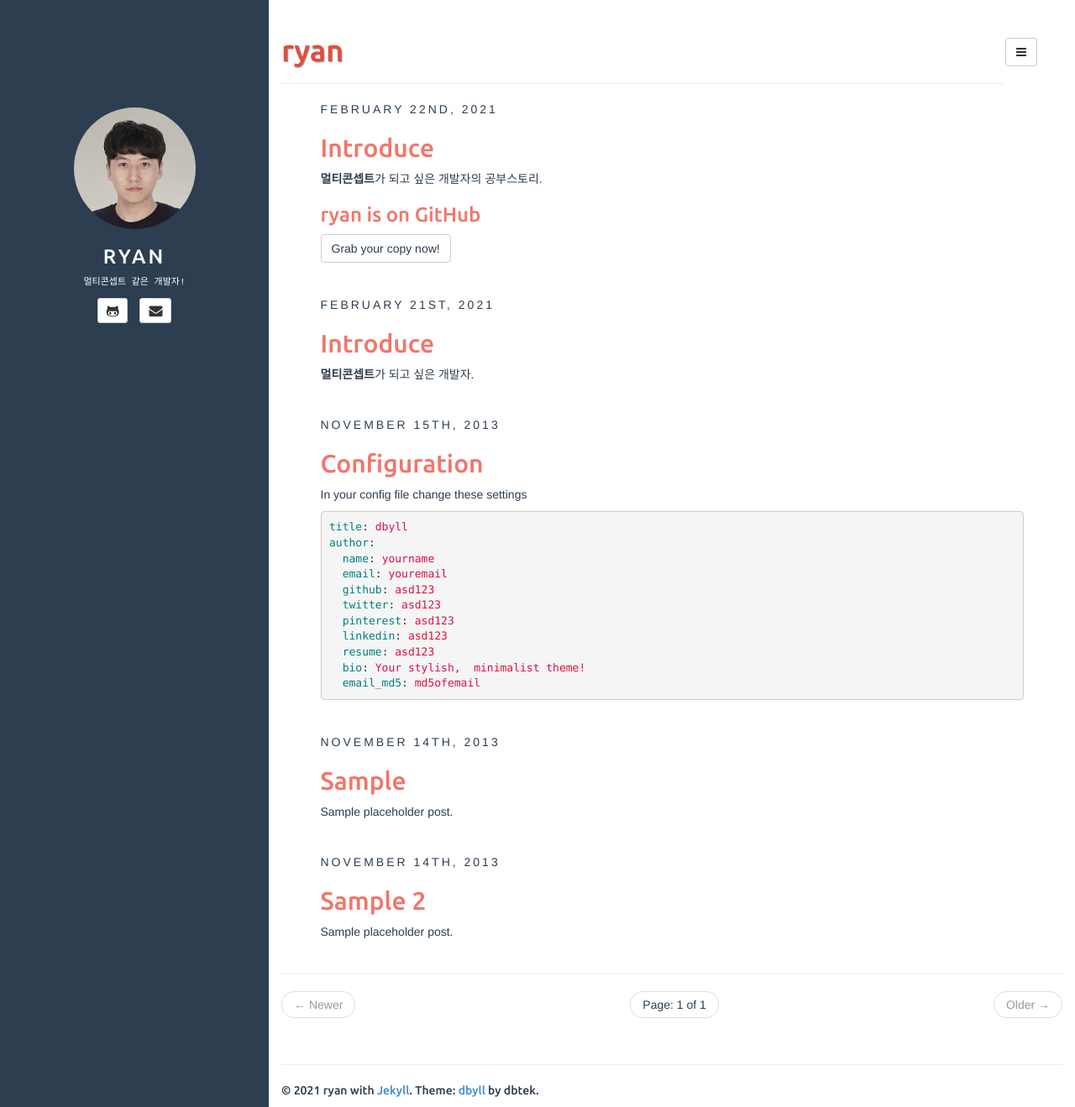
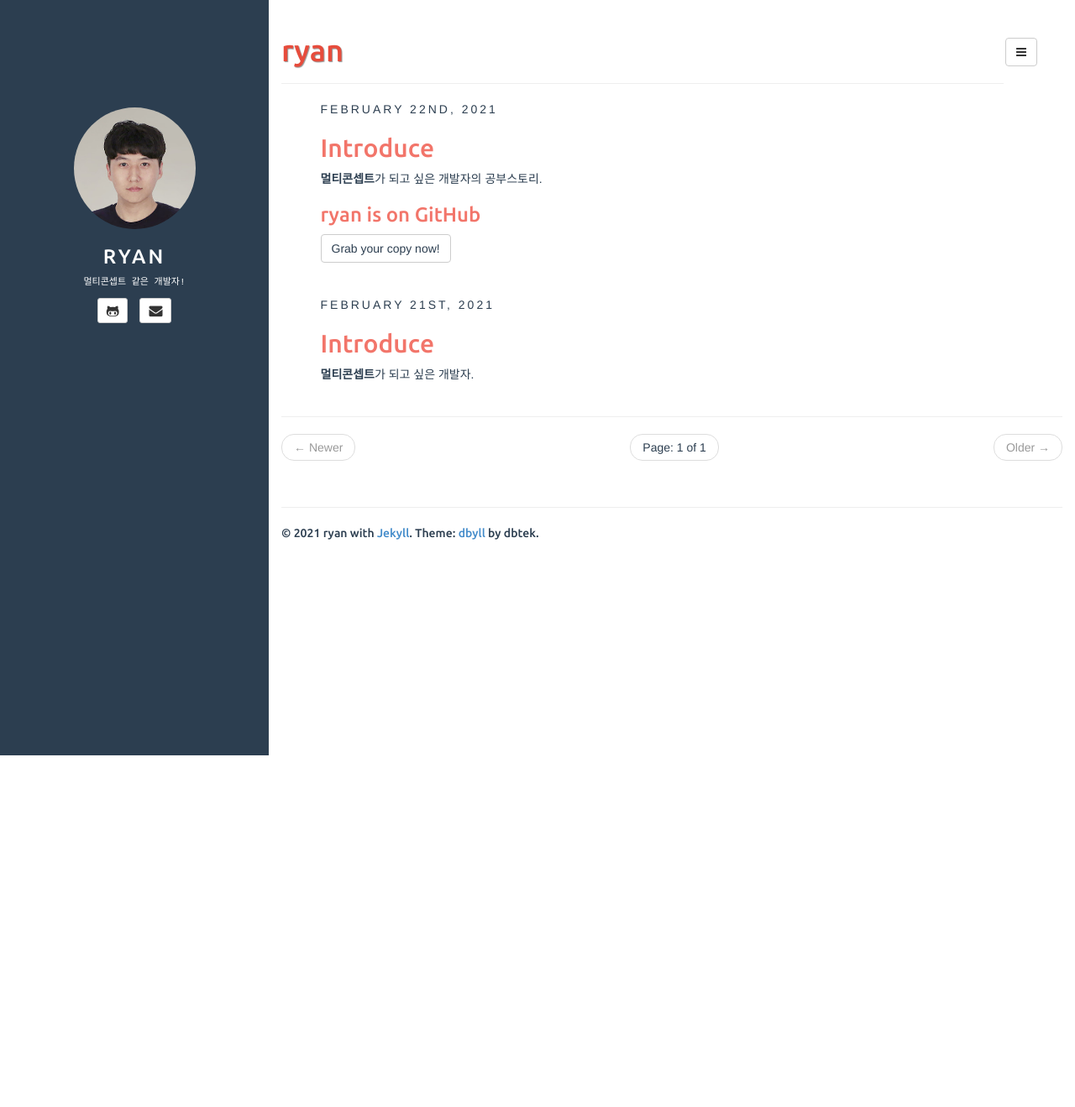
Before and after one commit to ryan2win6/ryan2win6.github.io, a Jekyll site: the page built from index.html, in a window 1280 px wide and 1319 px high. Shown: the whole window at 84% size. Built offline with Jekyll 4.4.1, drawn with Linux system fonts in a browser that asks for light colours; the list of posts is cut into pages by our own code.

Commit message:
blog setting v8

```diff
--- a/_posts/hidden/2013-11-14-sample-2.md
+++ /dev/null
@@ -1,11 +0,0 @@
----
-layout: post
-title: Sample 2
-categories: [general, demo, sample]
-tags: [demo, dbyll, dbtek, sample2]
-description: Sample placeholder post.
----
-
-Lorem ipsum dolor sit amet,  consectetur adipisicing elit,  sed do eiusmod tempor incididunt ut labore et dolore magna aliqua. Ut enim ad minim veniam,  quis nostrud exercitation ullamco laboris nisi ut aliquip ex ea commodo consequat. Duis aute irure dolor in reprehenderit in voluptate velit esse cillum dolore eu fugiat nulla pariatur. Excepteur sint occaecat cupidatat non proident,  sunt in culpa qui officia deserunt mollit anim id est laborum.
-
-Lorem ipsum dolor sit amet,  consectetur adipisicing elit,  sed do eiusmod tempor incididunt ut labore et dolore magna aliqua. Ut enim ad minim veniam,  quis nostrud exercitation ullamco laboris nisi ut aliquip ex ea commodo consequat. Duis aute irure dolor in reprehenderit in voluptate velit esse cillum dolore eu fugiat nulla pariatur. Excepteur sint occaecat cupidatat non proident,  sunt in culpa qui officia deserunt mollit anim id est laborum.
--- a/_posts/hidden/2013-11-15-configuration.md
+++ /dev/null
@@ -1,23 +0,0 @@
----
-layout: post
-title: Configuration
-categories: [general, setup, demo]
-tags: [demo, dbyll, dbtek, setup]
-fullview: true
----
-
-In your config file change these settings
-
-{% highlight yaml %}
-title: dbyll
-author:
-  name: yourname
-  email: youremail
-  github: asd123
-  twitter: asd123
-  pinterest: asd123
-  linkedin: asd123
-  resume: asd123
-  bio: Your stylish,  minimalist theme!
-  email_md5: md5ofemail
-{% endhighlight %}
```
Also changed, not shown: _posts/2021-02-21-introduce.md (+1 -1 lines), _posts/hidden/2013-11-14-sample.md (deleted, +0 -17 lines), 3 other files.
